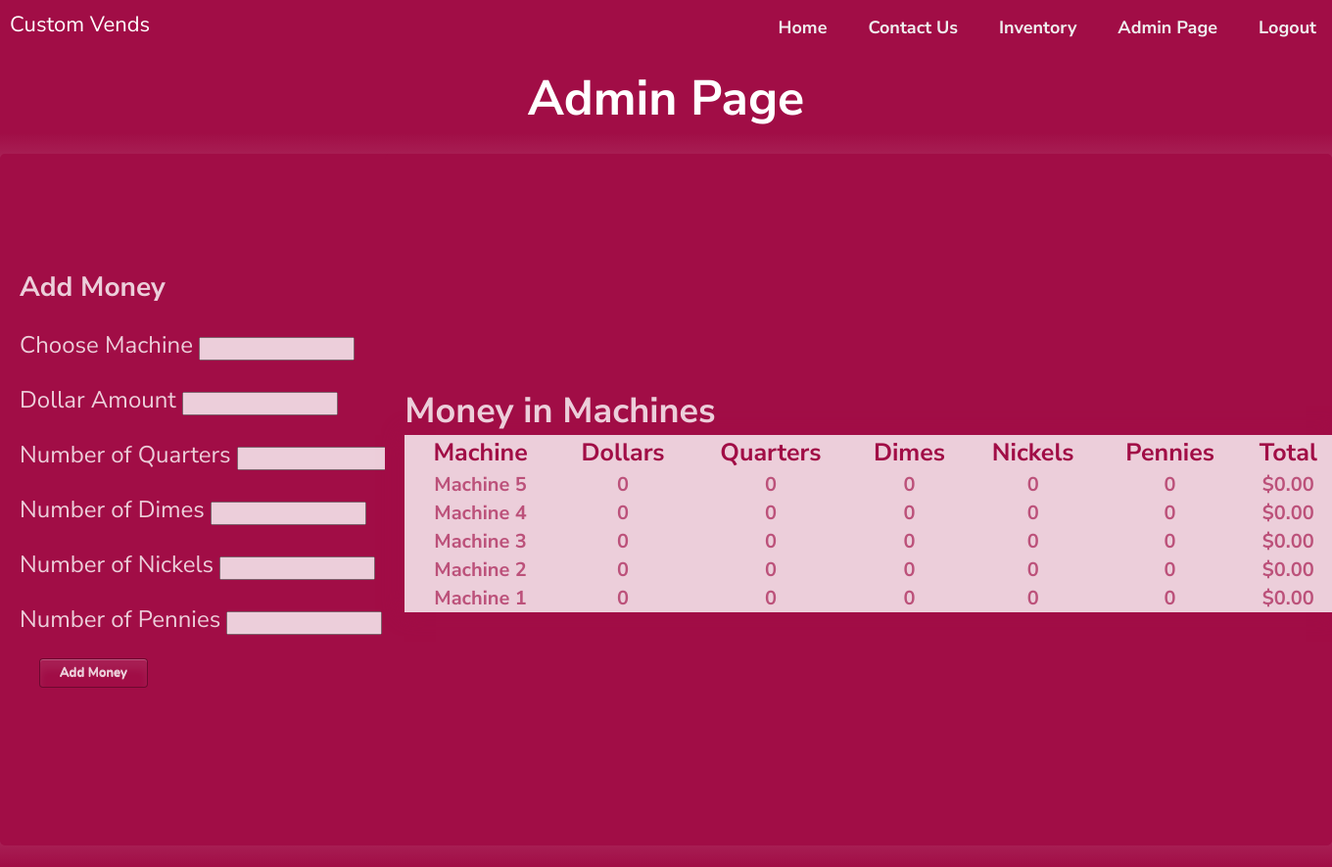
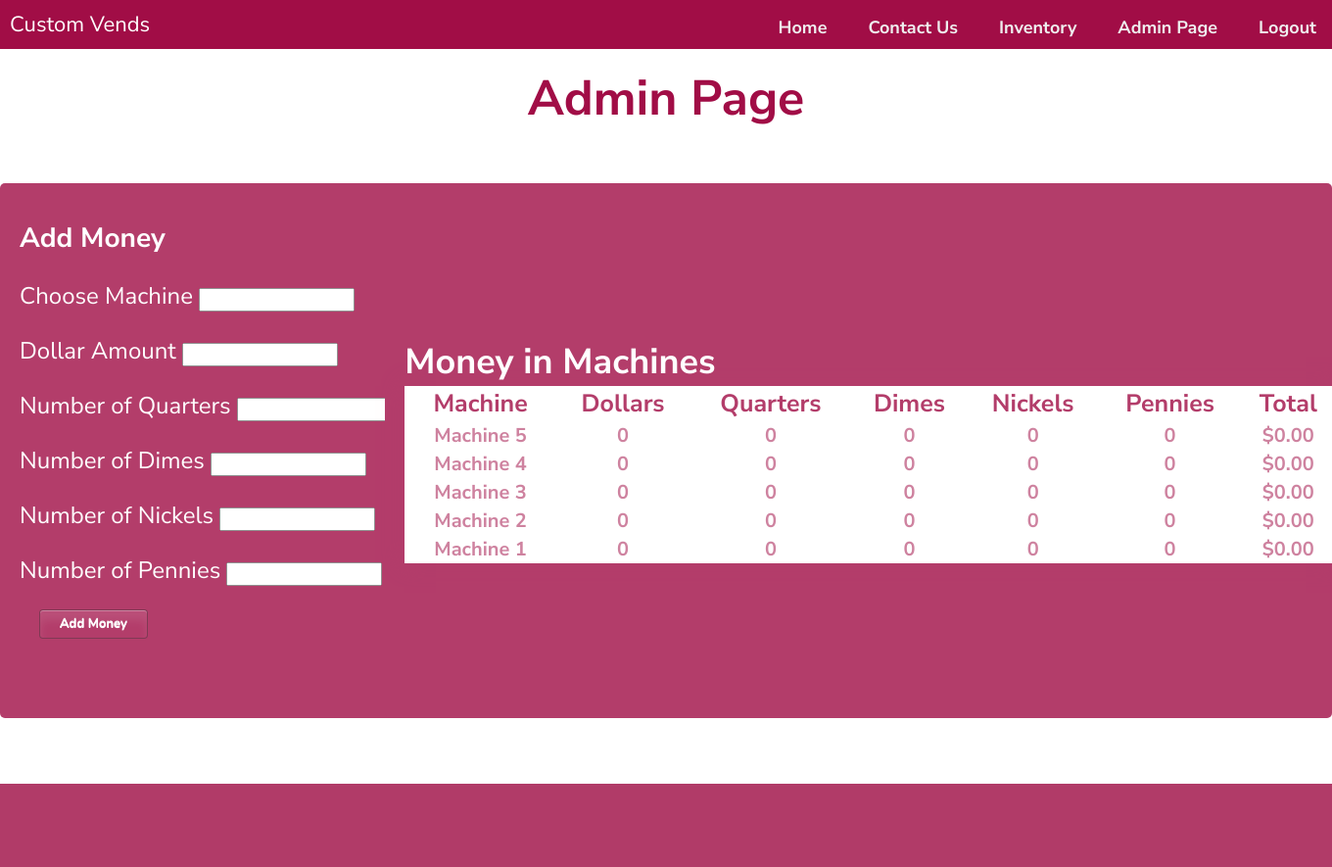
Before and after one commit to cs3354Group7/CS-3354-Group-7-Project, a Flask app: page /admin in a window 1360 px wide. Shown: the whole page at 98% size. After the commit the page ends 800 px from the top, so only its background shows below. Run offline with Flask 3, Linux system fonts and the light colour scheme; a user stored in the database is signed in.

Commit message:
Update admin.css

```diff
--- a/Website/static/admin.css
+++ b/Website/static/admin.css
@@ -98,13 +98,13 @@
 
 body {
   margin: 15px;
-  background-color: #A10D46;
+  background-color: white;
 }
 h1{
     margin-left: auto;
     margin-right: auto;
     text-align: center;
-    color: white;
+    color: #A10D46;
     font-size: 50px;
 }
 h2{
@@ -119,14 +119,14 @@
 }
 .wrapper {
   margin: 0 0 5px 0;
-  height: 750px;
+  height: 650px;
   display: grid;
-  grid-gap: 10px;
+  grid-gap: 20px;
   align-content: space-around;
   justify-content: space-between;
-  background:linear-gradient( #A10D46, white, white, #A10D46);
+  background: white;
   grid-template-columns: repeat(4, 180px);
-  grid-template-rows: repeat(3,200px);
+  grid-template-rows: repeat(3,100px);
   opacity: .8;
 }
 
```
